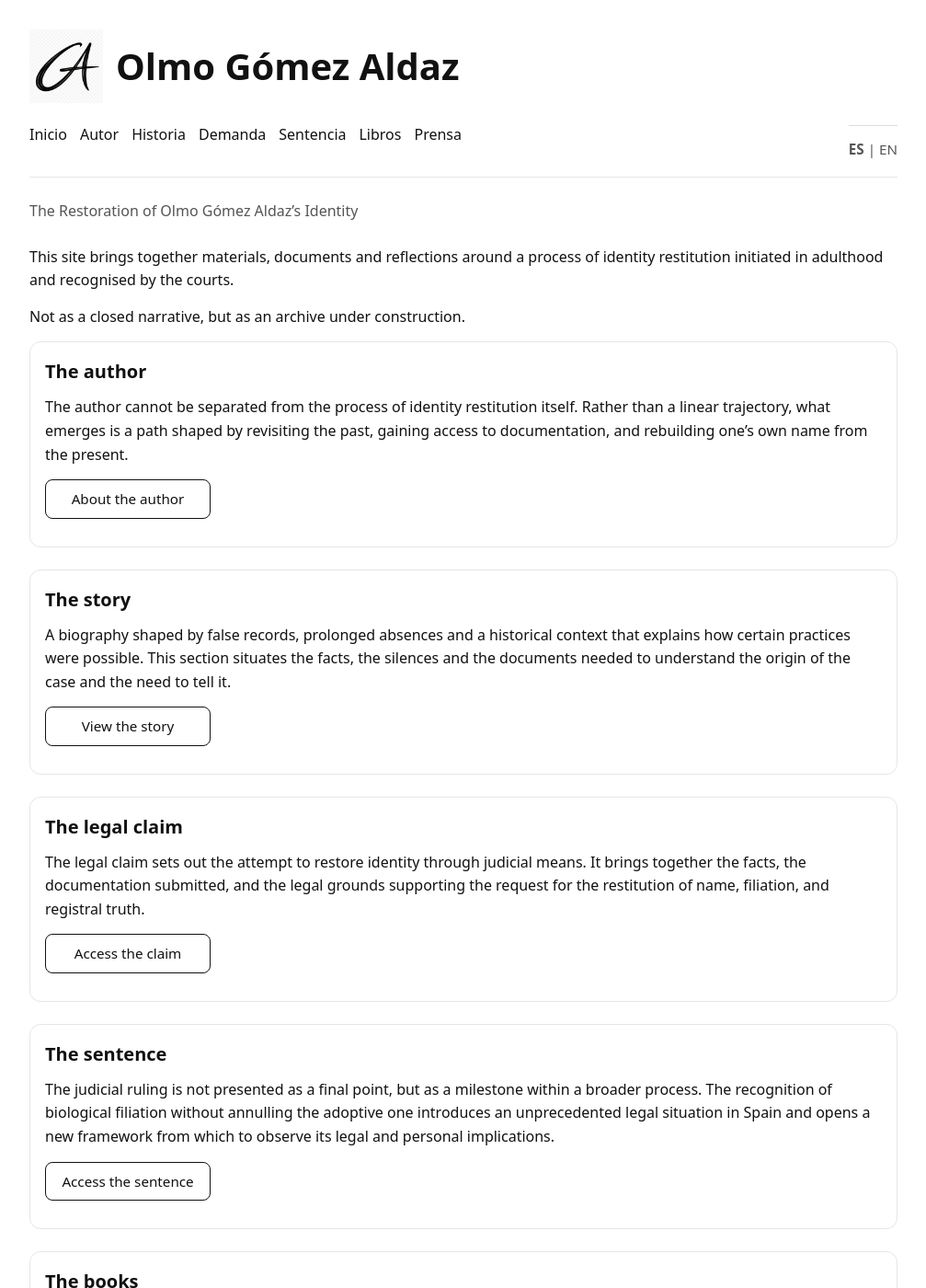
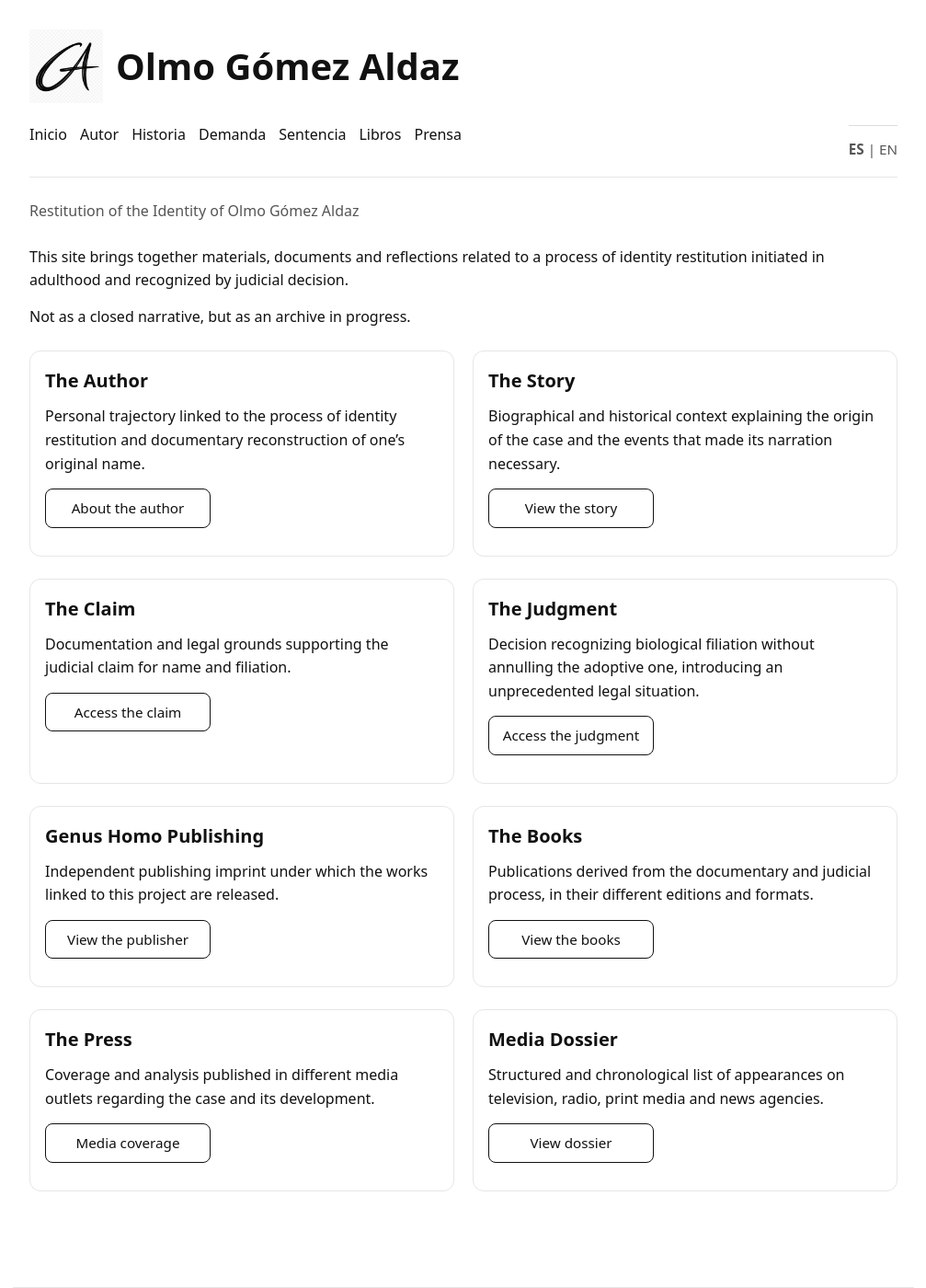
Before and after one commit to olmogaldaz/olmogaldaz.github.io, a Jekyll site: the page built from en/index.html, in a window 1280 px wide and 1400 px high. Shown: the whole window at 92% size, without its empty margins (136-1143 px from the left). Built offline with Jekyll 4.4.1, drawn with Linux system fonts in a browser that asks for light colours; some of the changed text lies outside the part shown.

Commit message:
Update index.html

```diff
--- a/en/index.html
+++ b/en/index.html
@@ -7,26 +7,28 @@ description: Materials, documents and reflections around a judicially recognised
 ---
 
 <div class="wrap">
-
   <header id="site-header"></header>
 
-  <h1 class="page-title subtle">The Restoration of Olmo Gómez Aldaz’s Identity</h1>
+<main>
+
+  <h1 class="page-title subtle">
+    Restitution of the Identity of Olmo Gómez Aldaz
+  </h1>
 
   <p>
-    This site brings together materials, documents and reflections around a process of identity
-    restitution initiated in adulthood and recognised by the courts.
+    This site brings together materials, documents and reflections related to a process of identity restitution initiated in adulthood and recognized by judicial decision.
+  </p>
+  <p>
+    Not as a closed narrative, but as an archive in progress.
   </p>
 
-  <p>
-    Not as a closed narrative, but as an archive under construction.
-  </p>
+  <!-- ROW 1 -->
+  <div class="row">
 
     <div class="card">
-    <h2>The author</h2>
+      <h2>The Author</h2>
       <p>
-      The author cannot be separated from the process of identity restitution itself. Rather than a
-      linear trajectory, what emerges is a path shaped by revisiting the past, gaining access to
-      documentation, and rebuilding one’s own name from the present.
+        Personal trajectory linked to the process of identity restitution and documentary reconstruction of one’s original name.
       </p>
       <p>
         <a class="cta" href="/en/author/">About the author</a>
@@ -34,65 +36,92 @@ description: Materials, documents and reflections around a judicially recognised
     </div>
 
     <div class="card">
-    <h2>The story</h2>
+      <h2>The Story</h2>
       <p>
-      A biography shaped by false records, prolonged absences and a historical context that explains
-      how certain practices were possible. This section situates the facts, the silences and the
-      documents needed to understand the origin of the case and the need to tell it.
+        Biographical and historical context explaining the origin of the case and the events that made its narration necessary.
       </p>
       <p>
         <a class="cta" href="/en/story/">View the story</a>
       </p>
     </div>
 
-  <!-- CLAIM -->
+  </div>
+
+  <!-- ROW 2 -->
+  <div class="row">
+
     <div class="card">
-    <h2>The legal claim</h2>
+      <h2>The Claim</h2>
       <p>
-      The legal claim sets out the attempt to restore identity through judicial means. It brings together the facts, the documentation submitted, and the legal grounds supporting the request for the restitution of name, filiation, and registral truth.
+        Documentation and legal grounds supporting the judicial claim for name and filiation.
       </p>
       <p>
-      <a class="cta" href="/en/claim/">
-        Access the claim
-      </a>
+        <a class="cta" href="/en/claim/">Access the claim</a>
       </p>
     </div>
 
     <div class="card">
-    <h2>The sentence</h2>
+      <h2>The Judgment</h2>
       <p>
-      The judicial ruling is not presented as a final point, but as a milestone within a broader
-      process. The recognition of biological filiation without annulling the adoptive one introduces
-      an unprecedented legal situation in Spain and opens a new framework from which to observe its
-      legal and personal implications.
+        Decision recognizing biological filiation without annulling the adoptive one, introducing an unprecedented legal situation.
       </p>
       <p>
-      <a class="cta" href="/en/sentence/">Access the sentence</a>
+        <a class="cta" href="/en/sentence/">Access the judgment</a>
+      </p>
+    </div>
+
+  </div>
+
+  <!-- ROW 3 -->
+  <div class="row">
+
+    <div class="card">
+      <h2>Genus Homo Publishing</h2>
+      <p>
+        Independent publishing imprint under which the works linked to this project are released.
+      </p>
+      <p>
+        <a class="cta" href="/en/genus-homo/">View the publisher</a>
       </p>
     </div>
 
     <div class="card">
-    <h2>The books</h2>
+      <h2>The Books</h2>
       <p>
-      The books connected to this project do not belong to a single register or a closed intention.
-      They arise from the need to organise materials, lived experience, and reflections that do not
-      fit into a single format. Writing, memory, and archive intersect as part of the same process.
+        Publications derived from the documentary and judicial process, in their different editions and formats.
       </p>
       <p>
         <a class="cta" href="/en/books/">View the books</a>
       </p>
     </div>
 
+  </div>
+
+  <!-- ROW 4 -->
+  <div class="row">
+
     <div class="card">
-    <h2>Press</h2>
+      <h2>The Press</h2>
       <p>
-      Media coverage is part of how the case has unfolded. The different reports show how the facts
-      become a public narrative, and how each outlet adds its own nuances, emphasis, and framing.
-      Bringing them together here makes it possible to follow that evolution.
+        Coverage and analysis published in different media outlets regarding the case and its development.
       </p>
       <p>
-      <a class="cta" href="/en/press/">View press coverage</a>
+        <a class="cta" href="/en/press/">Media coverage</a>
+      </p>
+    </div>
+
+    <div class="card">
+      <h2>Media Dossier</h2>
+      <p>
+        Structured and chronological list of appearances on television, radio, print media and news agencies.
+      </p>
+      <p>
+        <a class="cta" href="/en/dossier/">View dossier</a>
       </p>
     </div>
 
   </div>
+
+</main>
+
+</div>
```
Lines whose indentation alone changed are shown as unchanged.
